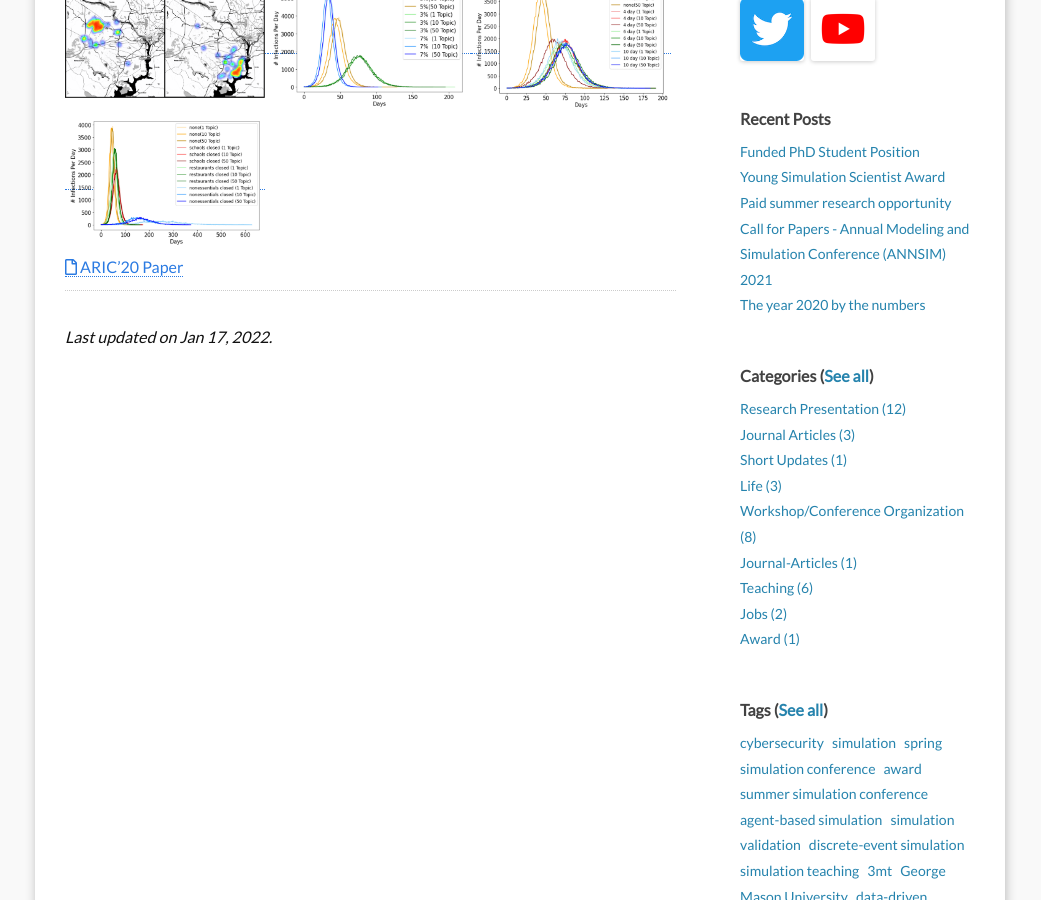
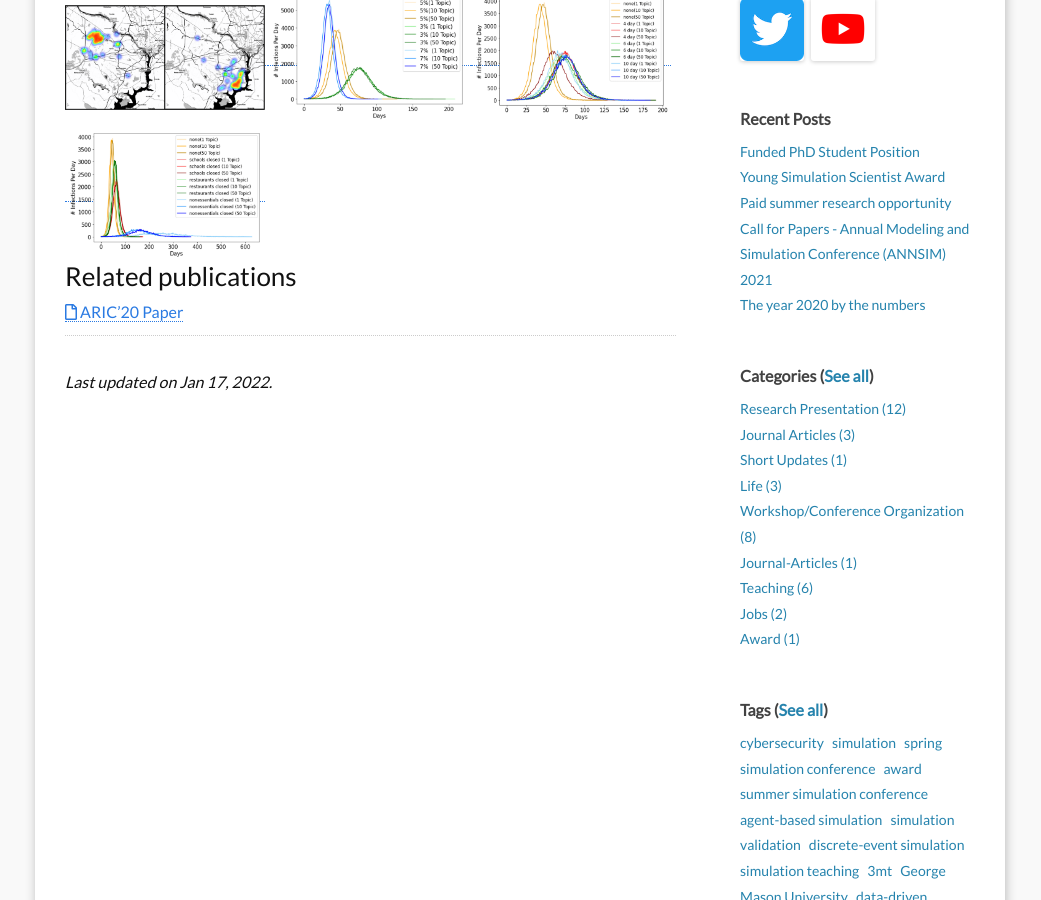
Before and after one commit to hamdikavak/hamdikavak.github.io, a Jekyll site: the page built from research/data-driven-mobility-covid-19.md, in a window 1280 px wide and 900 px high, scrolled down 551 px. Shown: the whole window, without its empty margins (120-1161 px from the left). Built offline with Jekyll 4.4.1, drawn with Linux system fonts in a browser that asks for light colours; nearby versions of some CDN libraries.

Commit message:
Single research page

```diff
--- a/research/data-driven-mobility-covid-19.md
+++ b/research/data-driven-mobility-covid-19.md
@@ -5,7 +5,7 @@
 ---
 
 
-### Data-driven mobility modeling for COVID-19 simulation
+## Data-driven mobility modeling for COVID-19 simulation
 
 
 Disease spread is heavily influenced by human mobility. In this work, we captured human mobility in a data-driven manner based on Latent Dirichlet Allocation (LDA) fed by SafeGraph mobility data and simulated the spread of COVID-19. In our novel approach, LDA treats POIs as "words" and agent home census block groups (CBGs) as "documents" to extract "topics" of POIs that frequently appear together in CBG visits. These topics allow us to simulate agent mobility based on the LDA topic distribution of their home CBG. We compared the LDA based mobility model with competitor approaches including a naive mobility model that assumes visits to POIs are random. This is the first study in the series of several data-driven COVID-19 models we have been developing since the summer of 2020.
@@ -36,6 +36,8 @@
 	});
 	</script>
 
+### Related publications
+
 <a href="https://dl.acm.org/doi/abs/10.1145/3423455.3430305" target="_blank"> <i class="far fa-file"></i> ARIC'20 Paper</a>
 <hr>
 
```
